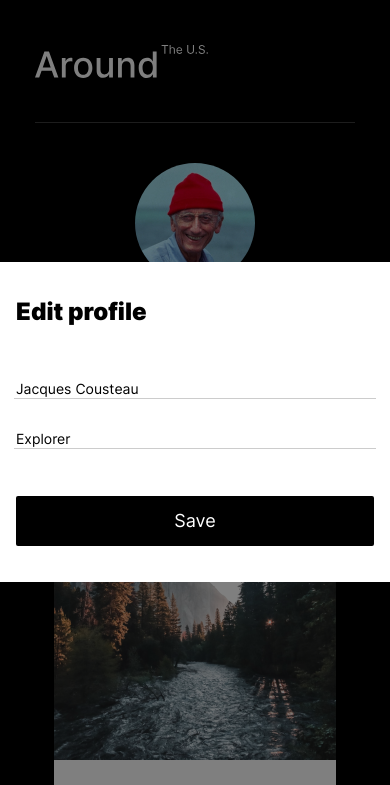
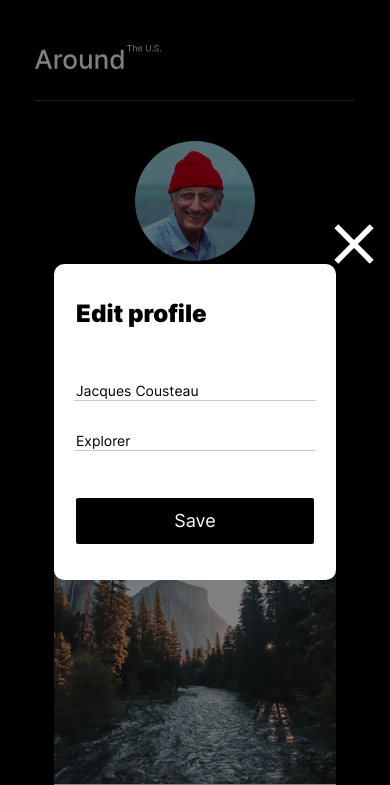
Before and after one commit to shauliperets/web_project_4, a plain HTML site: page index.html in a window 390 px wide. Both pictures are taken after a click on the button 316 px from the left and 306 px from the top of the page. Shown: the top 785 px of the page. Drawn offline with Linux system fonts and the light colour scheme.

Commit message:
Fix: all review notes

```diff
--- a/blocks/elements.css
+++ b/blocks/elements.css
@@ -16,6 +16,7 @@
 
 @media screen and (max-width: 630px) {
   .elements {
+    padding: 36px 0 0 0;
     max-width: 282px;
   }
 }
--- a/blocks/header.css
+++ b/blocks/header.css
@@ -18,5 +18,10 @@
 @media screen and (max-width: 620px) {
   .header {
     width: 320px;
+    padding: 45px 0 28px 0;
+  }
+
+  .header__image {
+    width: 126px;
   }
 }
--- a/blocks/popup.css
+++ b/blocks/popup.css
@@ -35,7 +35,6 @@
   width: 430px;
   z-index: 1;
   background-color: white;
-
   border-radius: 10px;
 }
 
@@ -96,3 +95,27 @@
 .popup__close-button:hover {
   opacity: 0.6;
 }
+
+@media screen and (max-width: 630px) {
+  .popup__title {
+    width: 238px;
+  }
+
+  .popup__container {
+    width: 282px;
+    border-radius: 10px;
+  }
+
+  .popup__input {
+    width: 238px;
+  }
+
+  .popup__save-button {
+    width: 238px;
+    height: 46px;
+  }
+
+  .popup__close-button {
+    left: 280px;
+  }
+}
--- a/blocks/profile.css
+++ b/blocks/profile.css
@@ -66,8 +66,8 @@
   grid-column-end: 3;
   grid-row-start: 2;
   grid-row-end: 3;*/
-  font-size: 18px;
-  line-height: 22px;
+  font-size: 14px;
+  line-height: 17px;
   padding: 0;
   margin: 16px 0 0 0;
 }
@@ -116,6 +116,7 @@
   .profile {
     grid-template-columns: 282px;
     grid-template-rows: auto auto auto auto;
+    gap: 30px 0px;
     max-width: 282px;
     justify-items: center;
   }
@@ -132,11 +133,18 @@
   }
 
   .profile__title {
-    width: 224px;
-
+    width: 196px;
     font-weight: 500;
     font-size: 22px;
     line-height: 27px;
+  }
+
+  .profile__edit-button {
+    width: 18px;
+    height: 18px;
+    margin: 0 0 0 10px;
+    padding: 0;
+    border: 0;
   }
 
   .profile__edit-image {
@@ -148,13 +156,15 @@
     grid-column-end: 2;
     grid-row-start: 3;
     grid-row-end: 4;
+    text-align: center;
+    padding-bottom: 5px;
   }
 
   .profile__add-button {
     grid-column-start: 1;
     grid-column-end: 2;
-    grid-row-start: 4;
-    grid-row-end: 5;
+    grid-row-start: 3;
+    grid-row-end: 4;
     max-width: 282px;
   }
 }
```
